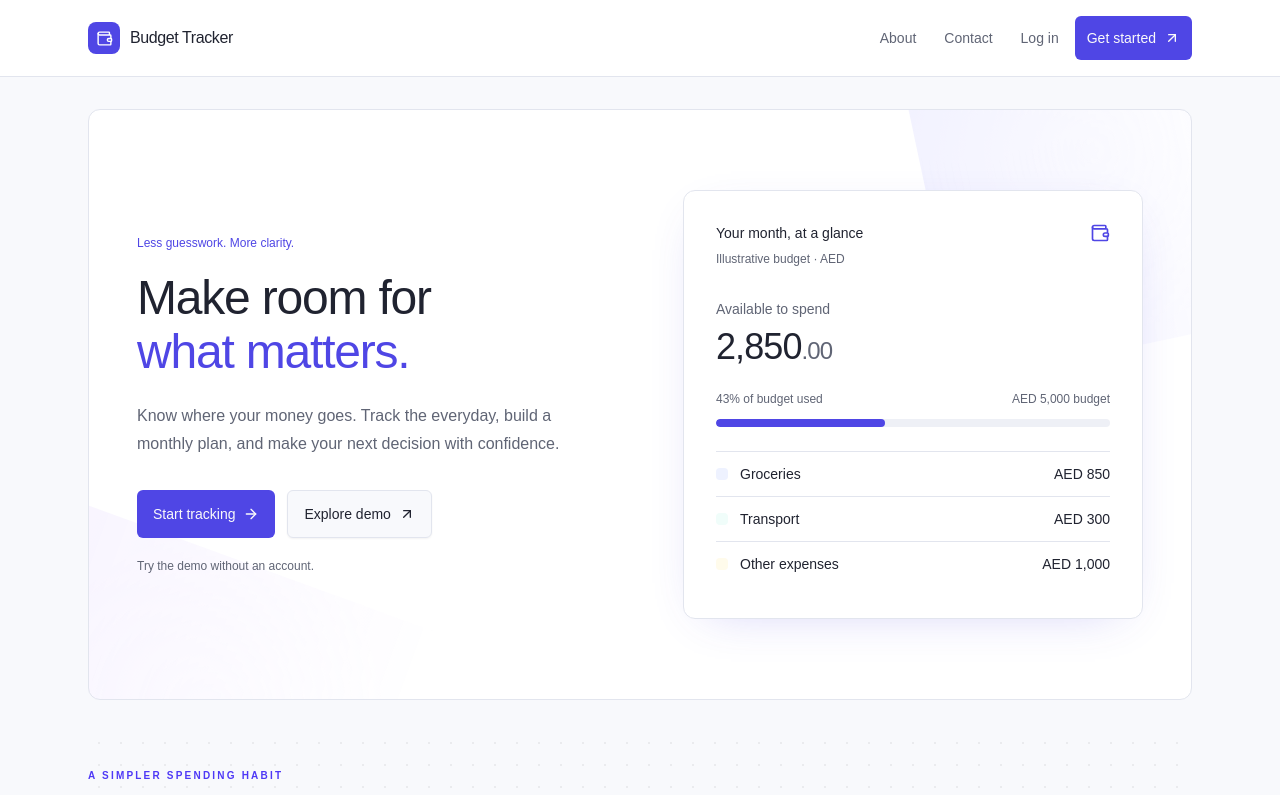
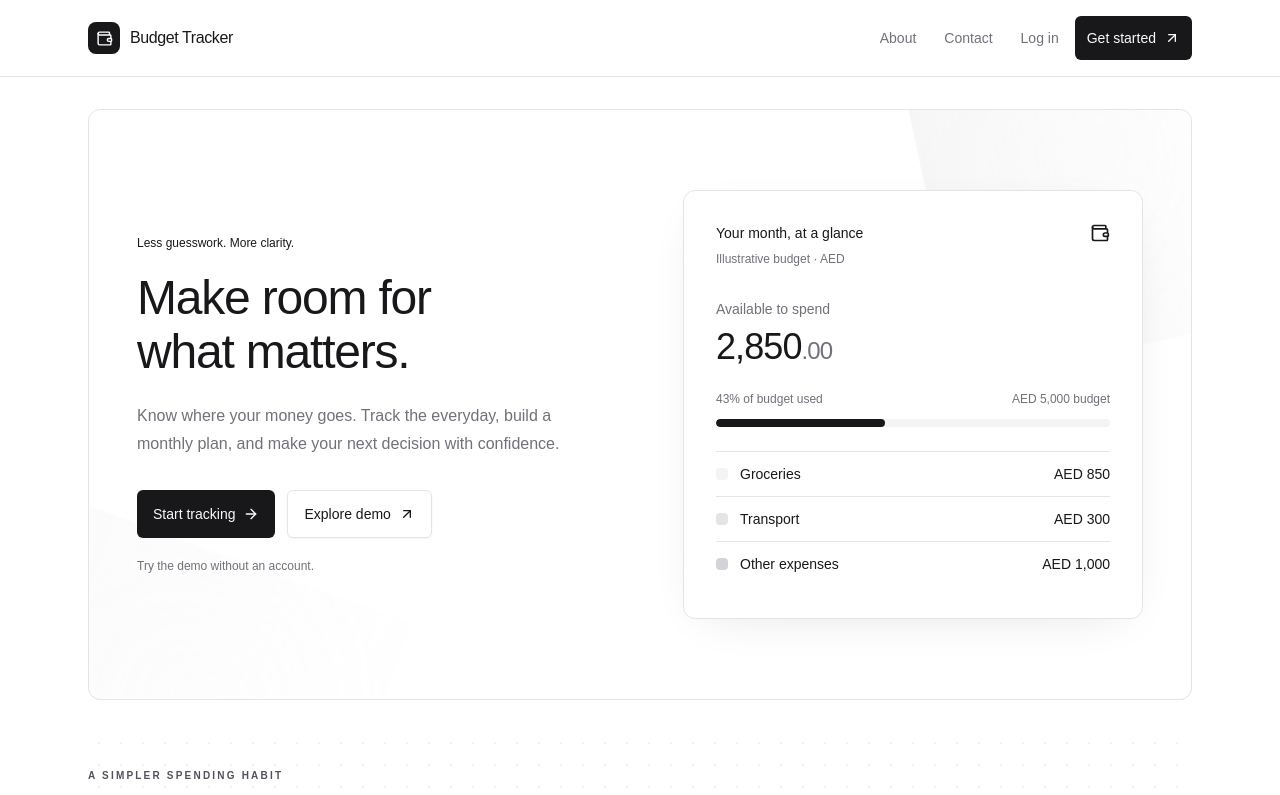
Before and after one commit to justinangeloperez327/next-budget-tracker, a Next.js app: page / in a window 1280 px wide. Shown: the top 795 px of the page. Built offline with nearby package versions, Linux system fonts and the light colour scheme.

Commit message:
Use Kokonut neutral colors throughout budget tracker

```diff
--- a/src/app/globals.css
+++ b/src/app/globals.css
@@ -26,16 +26,16 @@
   --radius-xl: calc(var(--radius) + 4px);
 }
 :root {
-  --background: #f8f9fc;
-  --foreground: #202330;
+  --background: #ffffff;
+  --foreground: #18181b;
   --card: oklch(1 0 0);
-  --primary: #4f46e5;
+  --primary: #18181b;
   --primary-foreground: oklch(0.985 0 0);
-  --muted: #eef0f6;
-  --muted-foreground: #606575;
-  --border: #e2e5ee;
+  --muted: #f4f4f5;
+  --muted-foreground: #71717a;
+  --border: #e4e4e7;
   --destructive: oklch(0.577 0.245 27.325);
-  --ring: #4f46e5;
+  --ring: #18181b;
   --radius: 0.5rem;
 }
 @layer base {
--- a/src/components/auth-form.tsx
+++ b/src/components/auth-form.tsx
@@ -49,7 +49,7 @@ export function AuthForm({ register = false }: { register?: boolean }) {
   return (
     <section className="mx-auto max-w-md py-12 sm:py-16">
       <p className="eyebrow mb-5 text-center">Your money. A clearer picture.</p>
-      <Card className="shadow-[0_8px_32px_-20px_rgba(79,70,229,0.2)]">
+      <Card className="shadow-[0_8px_32px_-20px_rgba(24,24,27,0.12)]">
         <CardHeader>
           <CardTitle className="text-2xl font-medium">
             {register ? "Create your account" : "Welcome back"}
--- a/src/components/dashboard.tsx
+++ b/src/components/dashboard.tsx
@@ -48,21 +48,21 @@ export function Dashboard() {
             label: "Monthly budget",
             value: money(budget),
             icon: Wallet,
-            color: "#4f46e5",
+            color: "#27272a",
             description: "Your plan for the month",
           },
           {
             label: "Total spent",
             value: money(spent),
             icon: Receipt,
-            color: "#9a6410",
+            color: "#3f3f46",
             description: `${expenses.length} expenses recorded`,
           },
           {
             label: budget && spent > budget ? "Over budget" : "Remaining",
             value: budget ? money(Math.abs(budget - spent)) : "Set a budget",
             icon: Target,
-            color: budget && spent > budget ? "#b42318" : "#0f766e",
+            color: budget && spent > budget ? "#b42318" : "#52525b",
             description: budget
               ? spent > budget
                 ? "Review your monthly plan"
--- a/src/components/home-content.tsx
+++ b/src/components/home-content.tsx
@@ -45,7 +45,7 @@ export function HomeContent() {
               Try the demo without an account.
             </p>
           </div>
-          <div className="min-w-0 rounded-xl border bg-white p-6 shadow-[0_12px_48px_-24px_rgba(79,70,229,0.3)] sm:p-8">
+          <div className="min-w-0 rounded-xl border bg-white p-6 shadow-[0_12px_48px_-24px_rgba(24,24,27,0.16)] sm:p-8">
             <div className="flex items-center justify-between gap-3">
               <span className="text-sm font-medium">
                 Your month, at a glance
@@ -70,9 +70,9 @@ export function HomeContent() {
             </div>
             <div className="mt-6 divide-y border-t text-sm">
               {[
-                ["Groceries", "AED 850", "bg-indigo-50"],
-                ["Transport", "AED 300", "bg-teal-50"],
-                ["Other expenses", "AED 1,000", "bg-amber-50"],
+                ["Groceries", "AED 850", "bg-zinc-100"],
+                ["Transport", "AED 300", "bg-zinc-200"],
+                ["Other expenses", "AED 1,000", "bg-zinc-300"],
               ].map(([label, value, color]) => (
                 <div
                   key={label}
@@ -102,21 +102,21 @@ export function HomeContent() {
             title: "Capture the everyday",
             description:
               "Add expenses, organise categories, and find transactions quickly.",
-            color: "#4f46e5",
+            color: "#27272a",
           },
           {
             icon: Target,
             title: "Give spending a limit",
             description:
               "Set a monthly budget and keep your remaining balance in view.",
-            color: "#0f766e",
+            color: "#52525b",
           },
           {
             icon: ChartNoAxesCombined,
             title: "See the bigger picture",
             description:
               "Review spending by category and export a CSV backup whenever you need.",
-            color: "#9a6410",
+            color: "#3f3f46",
           },
         ]}
       />
--- a/src/components/kokonutui/shape-hero.tsx
+++ b/src/components/kokonutui/shape-hero.tsx
@@ -101,14 +101,14 @@ export default function ShapeHero({
       >
         <ElegantShape
           className="-top-40 -right-20"
-          gradient="from-indigo-500/20"
+          gradient="from-zinc-500/15"
           width={350}
           height={400}
           rotate={-12}
         />
         <ElegantShape
           className="-bottom-40 -left-20"
-          gradient="from-violet-500/15"
+          gradient="from-zinc-400/10"
           width={400}
           height={300}
           rotate={20}
--- a/src/components/kokonutui/spotlight-cards.tsx
+++ b/src/components/kokonutui/spotlight-cards.tsx
@@ -206,7 +206,7 @@ export default function SpotlightCards({
 
       {/* Header */}
       <div className="relative mb-8 flex flex-col gap-1.5">
-        <p className="font-semibold text-[10px] text-indigo-600 uppercase tracking-[0.22em] dark:text-indigo-400/80">
+        <p className="font-semibold text-[10px] text-zinc-600 uppercase tracking-[0.22em] dark:text-zinc-400">
           {eyebrow}
         </p>
         <h2 className="font-semibold text-[22px] text-zinc-900 tracking-tight dark:text-white">
--- a/src/components/workspace.tsx
+++ b/src/components/workspace.tsx
@@ -35,7 +35,7 @@ export function Workspace({ children }: { children: React.ReactNode }) {
                 key={String(href)}
                 href={String(href)}
                 aria-current={pathname === href ? "page" : undefined}
-                className={`flex items-center gap-3 rounded-lg px-3 py-3 text-sm transition-colors ${pathname === href ? "bg-indigo-50 font-medium text-primary" : "text-muted-foreground hover:bg-muted"}`}
+                className={`flex items-center gap-3 rounded-lg px-3 py-3 text-sm transition-colors ${pathname === href ? "bg-zinc-100 font-medium text-primary" : "text-muted-foreground hover:bg-muted"}`}
               >
                 <NavIcon size={18} />
                 {String(label)}
```
Also changed, not shown: 1 other file (tests, documents, lock files or other folders).
